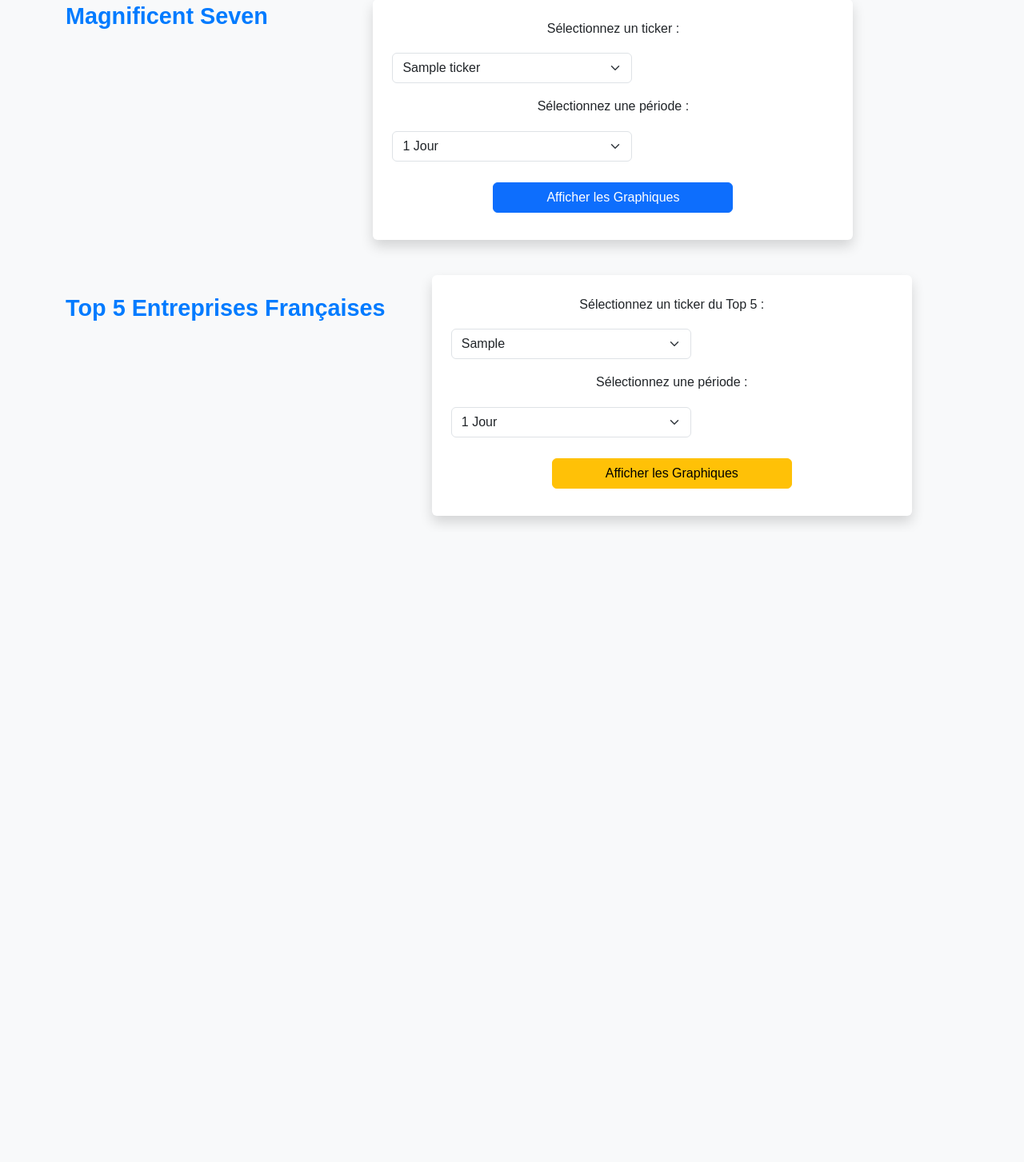
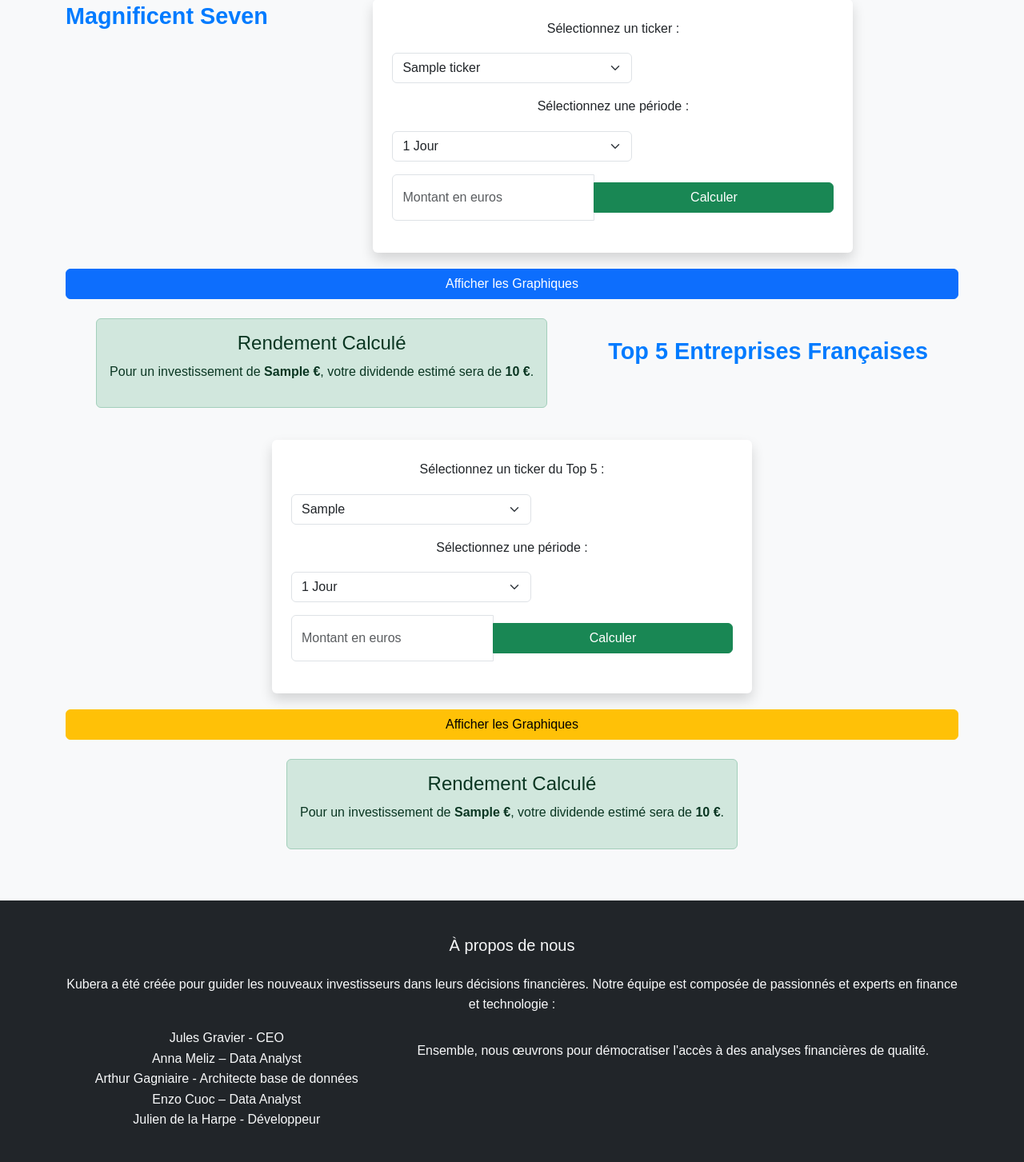
Before and after one commit to juliogver/Kubera, a Flask app: template code/my_flask_app/templates/index.html in a window 1280 px wide. Shown: the part 235-1688 px from the top of the page at 80% size. Before the commit the page ends 891 px from the top, so only its background shows below. Run offline with Flask 3, Linux system fonts and the light colour scheme; the template is opened without the code that fills it: most values are stand-ins (such as "Sample title", 1, 10 or a date in 2020); parts of the project's set-up code (start-up, migrations or seed data) failed here and were passed over.

Commit message:
modification application flash et style

```diff
--- a/code/my_flask_app/app.py
+++ b/code/my_flask_app/app.py
@@ -43,7 +43,10 @@ def home():
     real_price_top5_img_path = None
     predicted_dividend_top5_img_path = None
 
-
+    user_investment = None
+    dividend_yield = None
+    user_investment_top5fr = None
+    dividend_yield_top5fr = None
 
     def get_filtered_data(data, timeframe):
         # Utiliser la dernière date disponible dans les données comme référence
@@ -73,6 +76,7 @@ def home():
     if request.method == "POST" and request.form.get("ticker"):
         selected_ticker = request.form.get("ticker")
         timeframe = request.form.get("timeframe")
+        user_investment = request.form.get("investment")
 
 
 
@@ -80,6 +84,19 @@ def home():
             df = magnificent_data[magnificent_data['ticker'] == selected_ticker].copy()
             df_filtered = get_filtered_data(df, timeframe)
             dividends = dividend_data[dividend_data['ticker'] == selected_ticker].copy()
+
+            if not dividends.empty and not df.empty:
+                    df = df.dropna(subset=['close'])
+                    dividends = dividends.dropna(subset=['dividends'])
+                    merged_data = pd.merge(dividends, df, on=['date', 'ticker'], how='inner')
+
+                    if not merged_data.empty:
+                        merged_data['dividend_to_price_ratio'] = merged_data['dividends'] / merged_data['close']
+                        avg_ratio = merged_data['dividend_to_price_ratio'].mean()
+
+                        if user_investment and avg_ratio:
+                            user_investment = float(user_investment)
+                            dividend_yield = user_investment * avg_ratio
 
             if dividends.empty:
                 return render_template(
@@ -154,6 +171,8 @@ def home():
             fig.savefig(predicted_dividend_img_path)
 
 
+
+
         except Exception as e:
             return render_template(
                 "index.html",
@@ -170,11 +189,25 @@ def home():
 
         selected_top5_ticker = request.form.get("ticker_top5")
         timeframe = request.form.get("timeframe")
+        user_investment_top5fr = request.form.get("investment")
 
         try:
             df = top_5_fr_data[top_5_fr_data['ticker'] == selected_top5_ticker].copy()
             df_filtered = get_filtered_data(df, timeframe)
             dividends = dividend_top5[dividend_top5['ticker'] == selected_top5_ticker].copy()
+
+            if not dividends.empty and not df.empty:
+                    df = df.dropna(subset=['close'])
+                    dividends = dividends.dropna(subset=['dividends'])
+                    merged_data = pd.merge(dividends, df, on=['date', 'ticker'], how='inner')
+
+                    if not merged_data.empty:
+                        merged_data['dividend_to_price_ratio'] = merged_data['dividends'] / merged_data['close']
+                        avg_ratio = merged_data['dividend_to_price_ratio'].mean()
+
+                        if user_investment_top5fr and avg_ratio:
+                            user_investment_top5fr = float(user_investment_top5fr)
+                            dividend_yield_top5fr = user_investment_top5fr * avg_ratio
 
             if dividends.empty:
                 return render_template(
@@ -182,7 +215,7 @@ def home():
                     top_5_fr_tickers=top_5_fr_tickers,
                     #top_5_fr_tickers=top_5_fr_tickers,
                     #top_5_closing_img_paths=top_5_closing_img_paths,
-                    error_message=f"Le ticker {selected_top5_ticker} ne verse pas de dividendes.",
+                    error_message_fr=f"Le ticker {selected_top5_ticker} ne verse pas de dividendes.",
                     selected_top5_ticker=selected_top5_ticker,
                     timeframe=timeframe,
                 )
@@ -197,7 +230,7 @@ def home():
                     top_5_fr_tickers=top_5_fr_tickers,
                     #top_5_fr_tickers=top_5_fr_tickers,
                     #top_5_closing_img_paths=top_5_closing_img_paths,
-                    error_message=f"Aucune donnée commune disponible pour {selected_top5_ticker}.",
+                    error_message_fr=f"Aucune donnée commune disponible pour {selected_top5_ticker}.",
                     selected_top5_ticker=selected_top5_ticker,
                     timeframe=timeframe,
                 )
@@ -253,7 +286,7 @@ def home():
             return render_template(
                 "index.html",
                 top_5_fr_tickers=top_5_fr_tickers,
-                error_message=f"Une erreur est survenue : {str(e)}",
+                error_message_fr=f"Une erreur est survenue : {str(e)}",
                 selected_top5_ticker=selected_top5_ticker,
                 timeframe=timeframe,
             )
@@ -270,6 +303,10 @@ def home():
         predicted_dividend_img_path=predicted_dividend_img_path,
         real_price_top5_img_path=real_price_top5_img_path,
         predicted_dividend_top5_img_path=predicted_dividend_top5_img_path,
+        dividend_yield=dividend_yield,
+        dividend_yield_top5fr=dividend_yield_top5fr,
+        user_investment_top5fr=user_investment_top5fr,
+        user_investment=user_investment
     )
 
 if __name__ == "__main__":
--- a/code/my_flask_app/templates/index.html
+++ b/code/my_flask_app/templates/index.html
@@ -45,10 +45,23 @@
                 </select>
             </div>
 
-            <button type="submit" class="btn btn-primary w-100">Afficher les Graphiques</button>
-        </form>
+            <form method="POST" action="/" class="bg-white p-4 shadow rounded">
+                <div class="input-group mb-3">
+                    <input type="number" step="0.01" name="investment" id="investment" class="form-control" placeholder="Montant en euros" value="{{ user_investment }}">
+                    <button type="submit" name="action" value="calculate_investment" class="btn btn-success">Calculer</button>
+                </div>
+            </form>
 
 
+
+            <button type="submit" class="btn btn-primary w-100">Afficher les Graphiques</button>
+
+            {% if error_message %}
+            <div class="alert alert-danger mt-4 text-center">
+                <p>{{ error_message }}</p>
+            </div>
+            {% endif %}
+        </form>
 
 
         {% if real_price_img_path or predicted_dividend_img_path %}
@@ -63,6 +76,19 @@
             </div>
         </div>
         {% endif %}
+
+         <!-- Section pour afficher le rendement calculé -->
+        {% if dividend_yield %}
+        <div class="alert alert-success mt-4">
+            <h4 class="text-center">Rendement Calculé</h4>
+            <p class="text-center">
+                Pour un investissement de <strong>{{ user_investment }} €</strong>, votre dividende estimé sera de
+                <strong>{{ dividend_yield | round(2) }} €</strong>.
+            </p>
+        </div>
+        {% endif %}
+
+
 
         <!-- Ajout des graphiques pour les 5 plus grandes entreprises françaises -->
         <h2 class="text-center mt-5">Top 5 Entreprises Françaises</h2>
@@ -89,7 +115,22 @@
                 </select>
             </div>
 
+            <form method="POST" action="/" class="bg-white p-4 shadow rounded">
+                <div class="input-group mb-3">
+                    <input type="number" step="0.01" name="investment" id="investment" class="form-control" placeholder="Montant en euros" value="{{ user_investment }}">
+                    <button type="submit" name="action" value="calculate_investment" class="btn btn-success">Calculer</button>
+                </div>
+            </form>
+
+
+
             <button type="submit" class="btn btn-warning w-100">Afficher les Graphiques</button>
+
+            {% if error_message_fr %}
+            <div class="alert alert-danger mt-4 text-center">
+                <p>{{ error_message_fr }}</p>
+            </div>
+            {% endif %}
         </form>
 
 
@@ -106,12 +147,44 @@
         </div>
         {% endif %}
 
-        {% if error_message %}
-        <div class="alert alert-danger mt-4 text-center">
-            <p>{{ error_message }}</p>
+         <!-- Section pour afficher le rendement calculé -->
+        {% if dividend_yield_top5fr %}
+        <div class="alert alert-success mt-4">
+            <h4 class="text-center">Rendement Calculé</h4>
+            <p class="text-center">
+                Pour un investissement de <strong>{{ user_investment_top5fr }} €</strong>, votre dividende estimé sera de
+                <strong>{{ dividend_yield_top5fr | round(2) }} €</strong>.
+            </p>
         </div>
         {% endif %}
+
+
+
+
     </div>
+
+
+    <!-- Footer -->
+    <footer class="bg-dark text-light mt-5 py-4">
+        <div class="container">
+            <h5 class="text-center">À propos de nous</h5>
+            <p class="text-center mt-3">
+                Kubera a été créée pour guider les nouveaux investisseurs dans leurs décisions financières.
+                Notre équipe est composée de passionnés et experts en finance et technologie :
+            </p>
+            <ul class="list-unstyled text-center">
+                <li>Jules Gravier - CEO</li>
+                <li>Anna Meliz – Data Analyst</li>
+                <li>Arthur Gagniaire - Architecte base de données</li>
+                <li>Enzo Cuoc – Data Analyst</li>
+                <li>Julien de la Harpe - Développeur</li>
+            </ul>
+            <p class="text-center mt-3">
+                Ensemble, nous œuvrons pour démocratiser l'accès à des analyses financières de qualité.
+            </p>
+        </div>
+    </footer>
+
 
     <script src="https://cdn.jsdelivr.net/npm/bootstrap@5.3.0/dist/js/bootstrap.bundle.min.js"></script>
 </body>
```
